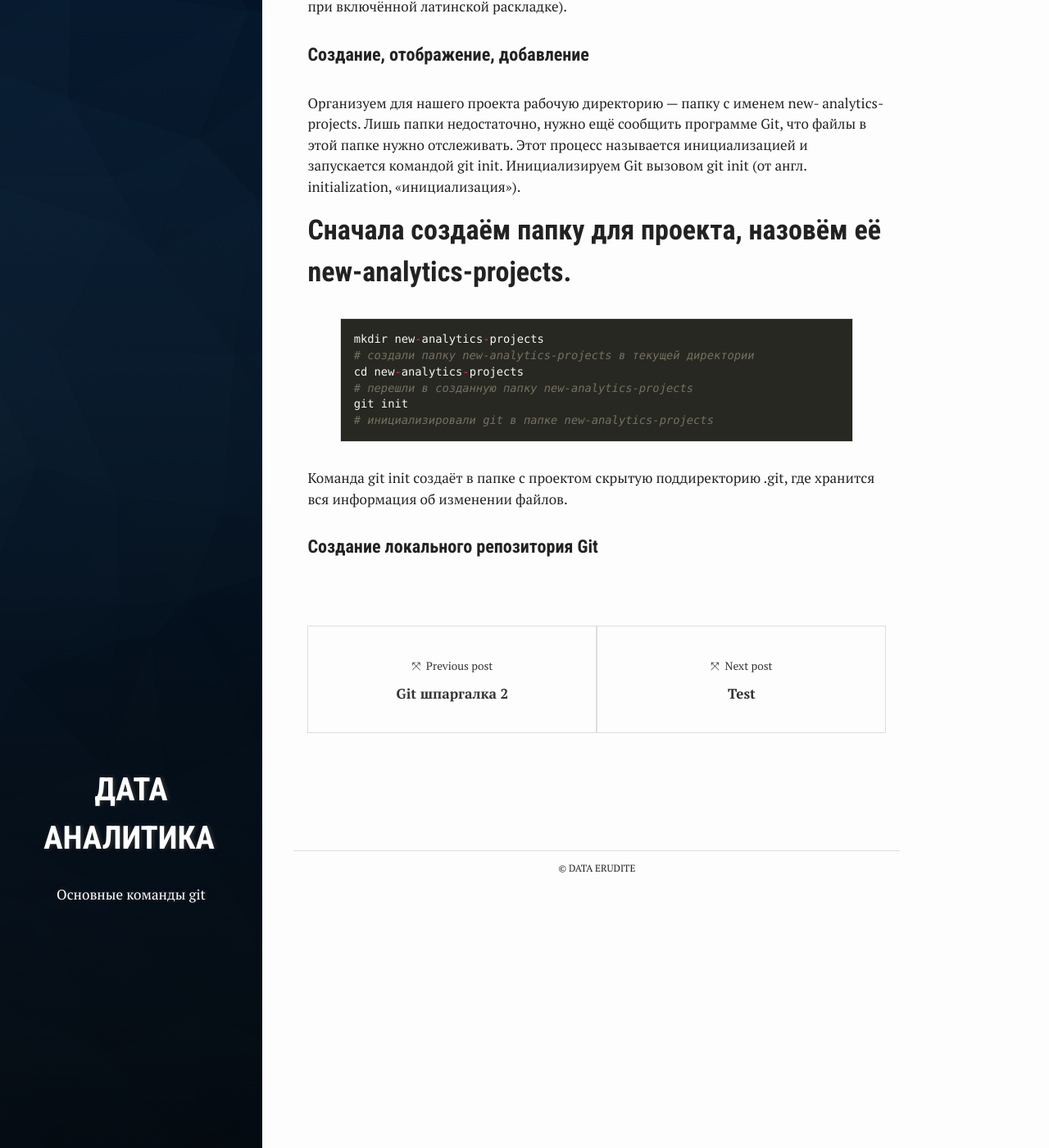
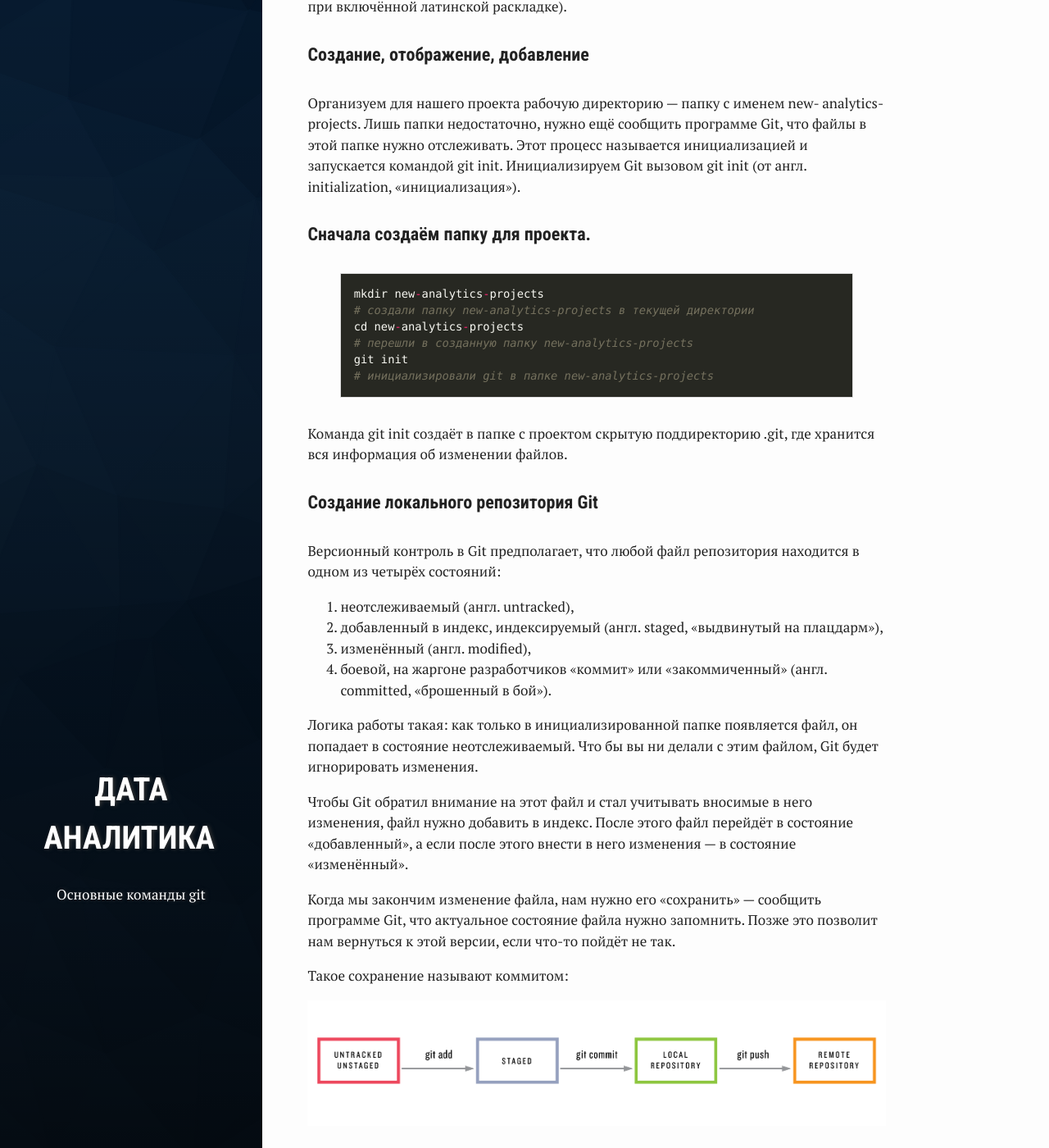
Before and after one commit to p1aton/p1aton.github.io, a Jekyll site: the page built from _posts/2017-10-19-git.md, in a window 1280 px wide and 1400 px high, scrolled down 3744 px. Shown: the whole window at 82% size. Built offline with Jekyll 4.4.1, drawn with Linux system fonts in a browser that asks for light colours.

Commit message:
git status foto

```diff
--- a/_posts/2017-10-19-git.md
+++ b/_posts/2017-10-19-git.md
@@ -166,7 +166,7 @@ analytics-projects.
 командой git init.
 Инициализируем Git вызовом git init (от англ. initialization, «инициализация»).
 
-# Сначала создаём папку для проекта, назовём её new-analytics-projects.
+#### Сначала создаём папку для проекта.
 
 {% highlight python %}
 mkdir new-analytics-projects
@@ -181,3 +181,31 @@ git init
 вся информация об изменении файлов.
 
 #### Создание локального репозитория Git
+
+Версионный контроль в Git предполагает, что любой файл репозитория находится в
+одном из четырёх состояний:
+
+1. неотслеживаемый (англ. untracked),
+2. добавленный в индекс, индексируемый (англ. staged, «выдвинутый на плацдарм»),
+3. изменённый (англ. modified),
+4. боевой, на жаргоне разработчиков «коммит» или «закоммиченный» (англ.
+committed, «брошенный в бой»).
+
+Логика работы такая: как только в инициализированной папке появляется файл, он
+попадает в состояние неотслеживаемый. Что бы вы ни делали с этим файлом, Git
+будет игнорировать изменения.
+
+Чтобы Git обратил внимание на этот файл и стал учитывать вносимые в него
+изменения, файл нужно добавить в индекс. После этого файл перейдёт в состояние
+«добавленный», а если после этого внести в него изменения — в состояние
+«изменённый».
+
+Когда мы закончим изменение файла, нам нужно его «сохранить» — сообщить
+программе Git, что актуальное состояние файла нужно запомнить. Позже это позволит
+нам вернуться к этой версии, если что-то пойдёт не так.
+
+Такое сохранение называют коммитом:
+
+<center>
+<img src="{{ '/assets/images/git_status.png' | prepend: site.baseurl }}" alt="">
+</center>
```
Also changed, not shown: assets/images/git_status.png (added).
